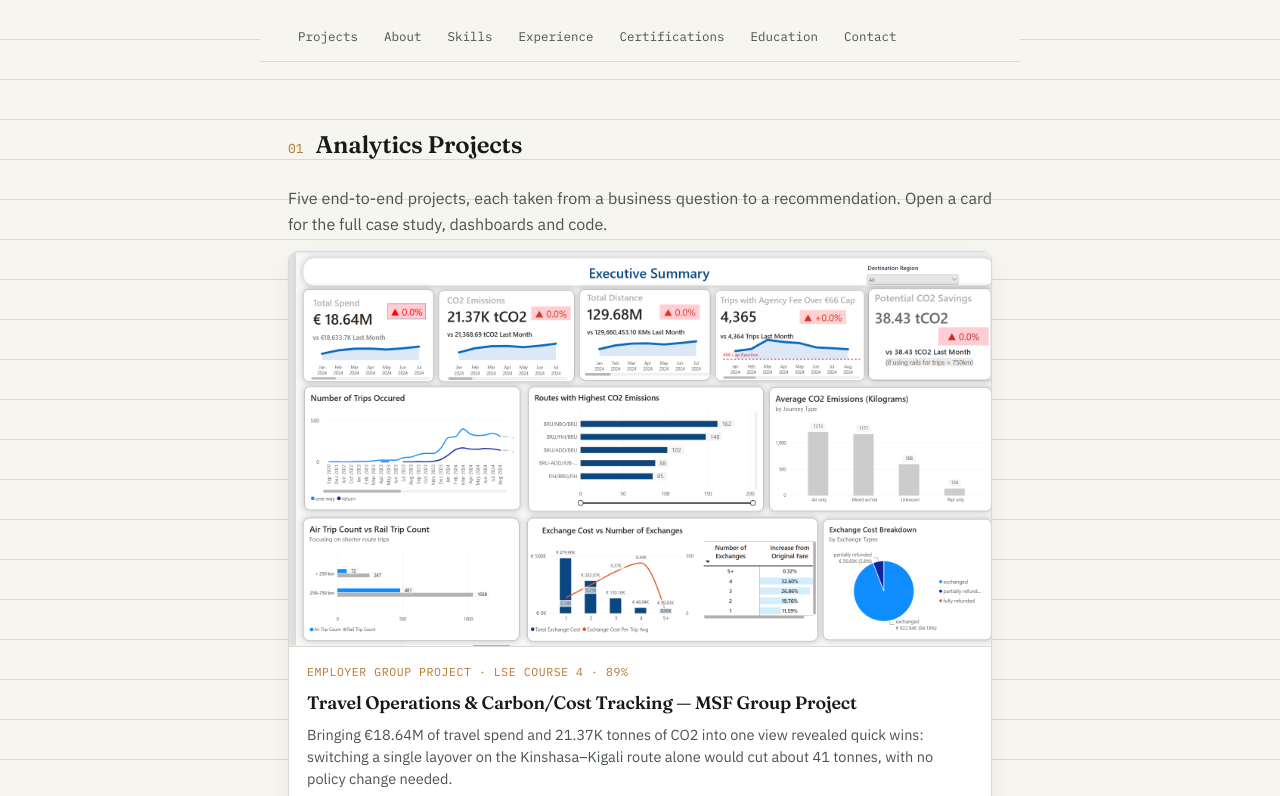
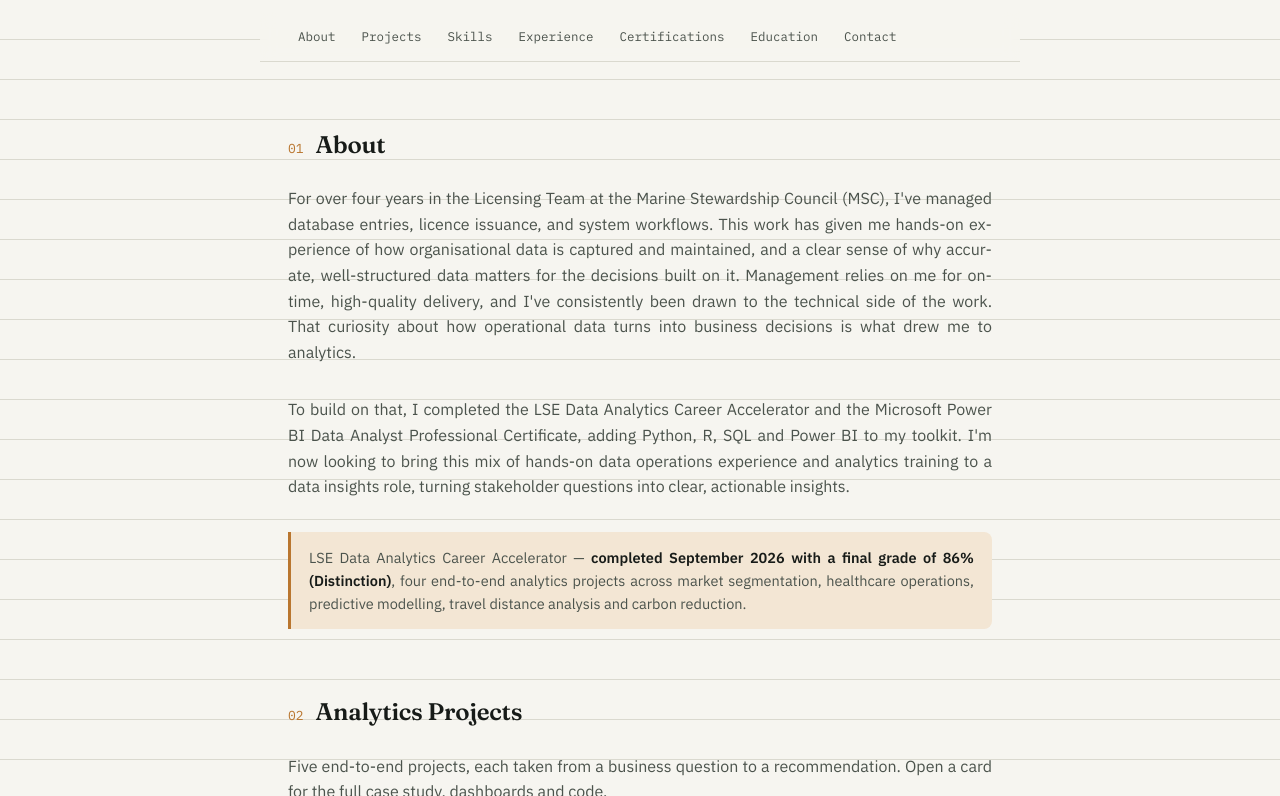
Before and after one commit to lanngoc94/lanngoc94.github.io, a plain HTML site: page index.html in a window 1280 px wide. Shown: the part 640-1436 px from the top of the page. Drawn offline with Linux system fonts and the light colour scheme.

Commit message:
Show About before Analytics Projects on the homepage
Co-Authored-By: Claude Opus 5.5 <noreply@anthropic.com>
Claude-Session: https://claude.ai/code/session_01Y8m5P6w9odLXhPWsBWDnFr

```diff
--- a/index.html
+++ b/index.html
@@ -353,11 +353,20 @@
   </header>
 
     <nav class="jump" aria-label="Jump to section">
-    <a href="#projects">Projects</a><a href="#about">About</a><a href="#skills">Skills</a><a href="#experience">Experience</a><a href="#certifications">Certifications</a><a href="#education">Education</a><a href="#contact">Contact</a>
+    <a href="#about">About</a><a href="#projects">Projects</a><a href="#skills">Skills</a><a href="#experience">Experience</a><a href="#certifications">Certifications</a><a href="#education">Education</a><a href="#contact">Contact</a>
   </nav>
 
   <section>
-    <div class="sec-head" id="projects"><span class="sec-num">01</span><h2>Analytics Projects</h2></div>
+    <div class="sec-head" id="about"><span class="sec-num">01</span><h2>About</h2></div>
+    <div class="about-grid">
+      <p class="lede">For over four years in the Licensing Team at the Marine Stewardship Council (MSC), I've managed database entries, licence issuance, and system workflows. This work has given me hands-on experience of how organisational data is captured and maintained, and a clear sense of why accurate, well-structured data matters for the decisions built on it. Management relies on me for on-time, high-quality delivery, and I've consistently been drawn to the technical side of the work. That curiosity about how operational data turns into business decisions is what drew me to analytics.</p>
+      <p class="lede">To build on that, I completed the LSE Data Analytics Career Accelerator and the Microsoft Power BI Data Analyst Professional Certificate, adding Python, R, SQL and Power BI to my toolkit. I'm now looking to bring this mix of hands-on data operations experience and analytics training to a data insights role, turning stakeholder questions into clear, actionable insights.</p>
+      <div class="note">LSE Data Analytics Career Accelerator — <b>completed September 2026 with a final grade of 86% (Distinction)</b>, four end-to-end analytics projects across market segmentation, healthcare operations, predictive modelling, travel distance analysis and carbon reduction.</div>
+    </div>
+  </section>
+
+  <section>
+    <div class="sec-head" id="projects"><span class="sec-num">02</span><h2>Analytics Projects</h2></div>
     <p class="lede">Five end-to-end projects, each taken from a business question to a recommendation. Open a card for the full case study, dashboards and code.</p>
     <div class="cards">
       <a class="card wide" href="msf.html">
@@ -410,15 +419,6 @@
           <span class="card-link">Read the case study →</span>
         </div>
       </a>
-    </div>
-  </section>
-
-  <section>
-    <div class="sec-head" id="about"><span class="sec-num">02</span><h2>About</h2></div>
-    <div class="about-grid">
-      <p class="lede">For over four years in the Licensing Team at the Marine Stewardship Council (MSC), I've managed database entries, licence issuance, and system workflows. This work has given me hands-on experience of how organisational data is captured and maintained, and a clear sense of why accurate, well-structured data matters for the decisions built on it. Management relies on me for on-time, high-quality delivery, and I've consistently been drawn to the technical side of the work. That curiosity about how operational data turns into business decisions is what drew me to analytics.</p>
-      <p class="lede">To build on that, I completed the LSE Data Analytics Career Accelerator and the Microsoft Power BI Data Analyst Professional Certificate, adding Python, R, SQL and Power BI to my toolkit. I'm now looking to bring this mix of hands-on data operations experience and analytics training to a data insights role, turning stakeholder questions into clear, actionable insights.</p>
-      <div class="note">LSE Data Analytics Career Accelerator — <b>completed September 2026 with a final grade of 86% (Distinction)</b>, four end-to-end analytics projects across market segmentation, healthcare operations, predictive modelling, travel distance analysis and carbon reduction.</div>
     </div>
   </section>
 
```
